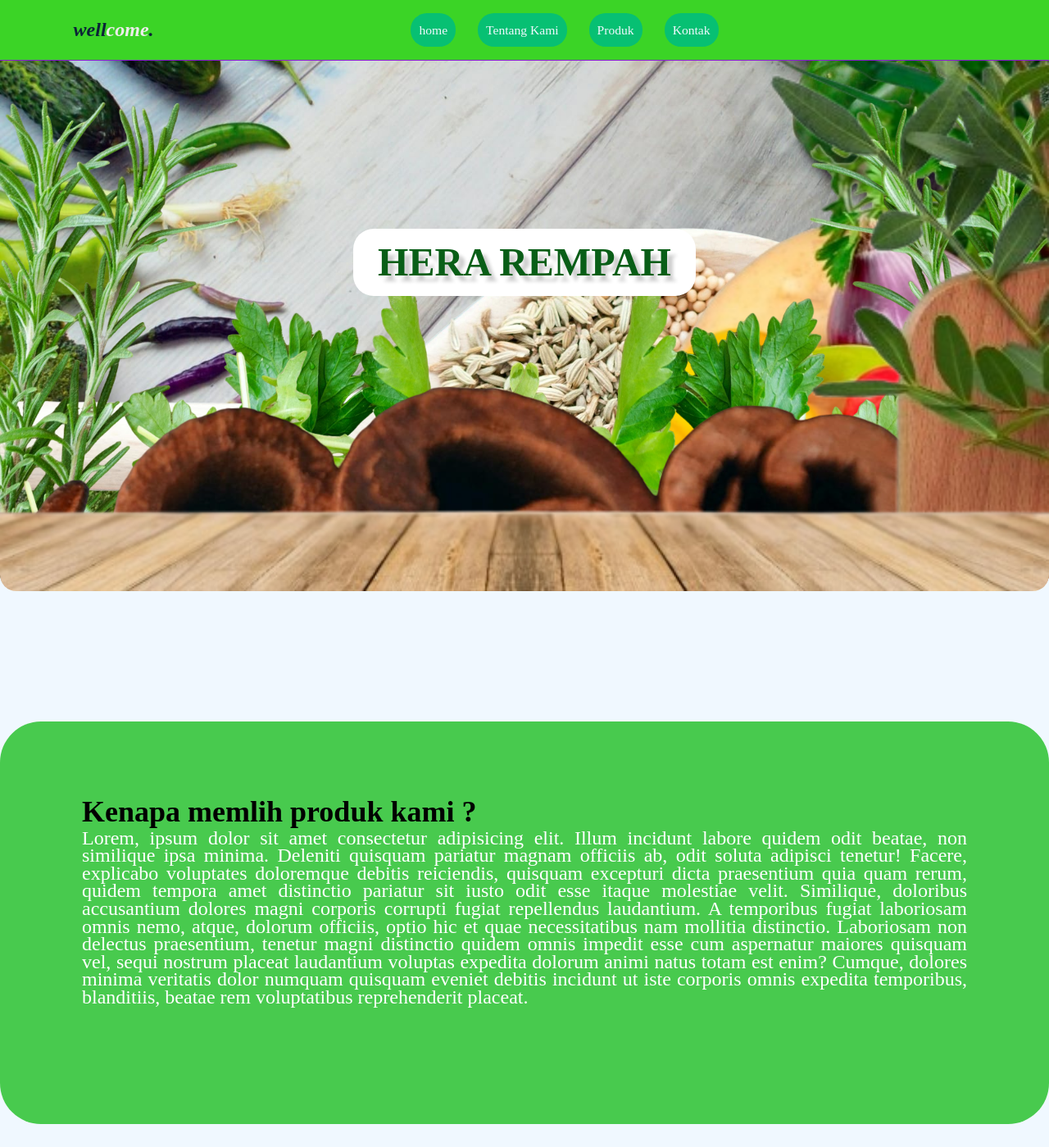
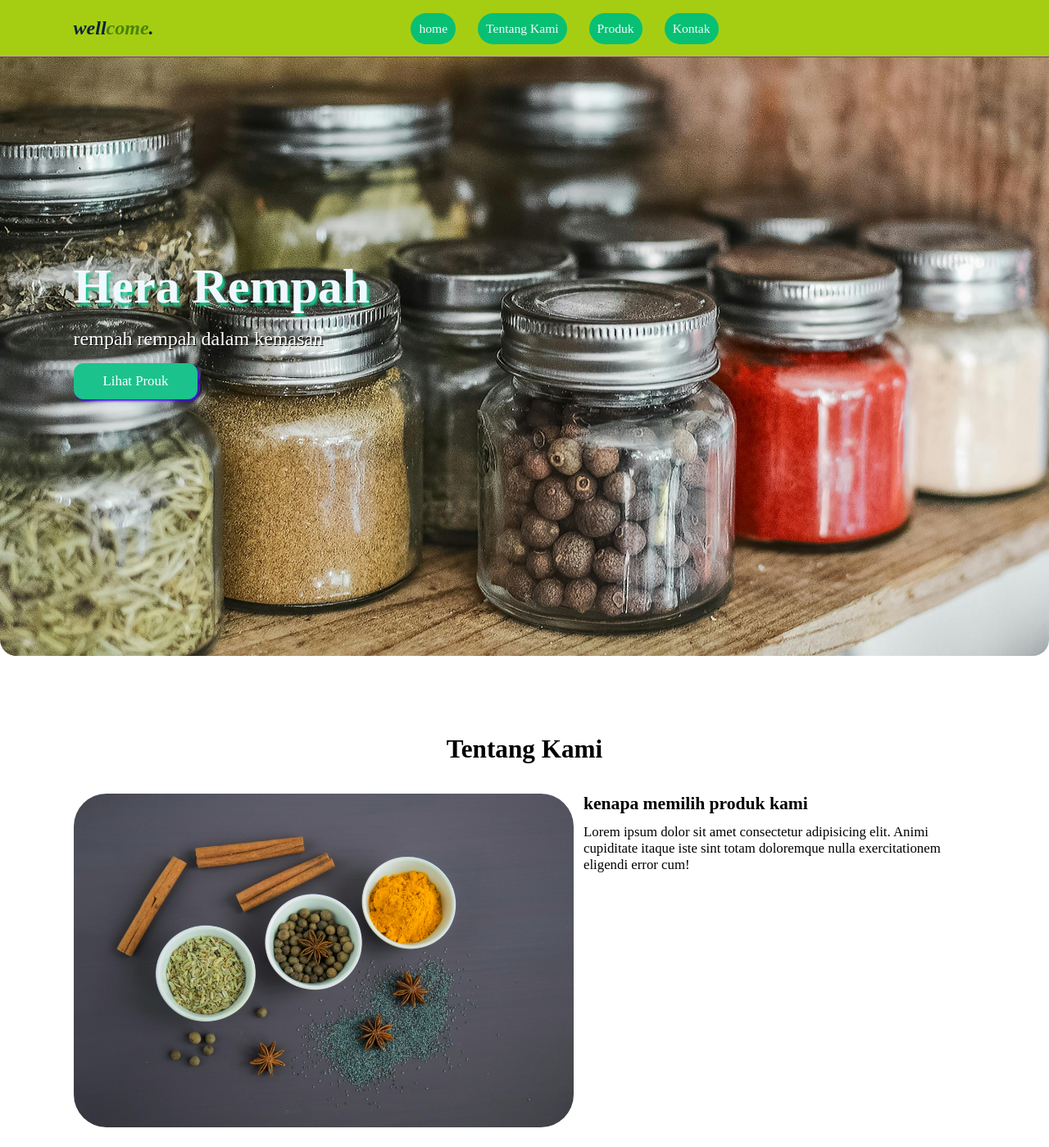
Before and after one commit to AgustianIrfani/Hera-Rempah, a plain HTML site: page index.html in a window 1280 px wide. Shown: the top 1399 px of the page at 82% size. Drawn offline with nearby package versions, Linux system fonts and the light colour scheme.

Commit message:
Add files via upload

```diff
--- a/css/style.css
+++ b/css/style.css
@@ -2,22 +2,19 @@
   margin: 0;
   padding: o;
   box-sizing: border-box;
+  outline: none;
+  border: none;
   text-decoration: none;
 }
 
 html {
   scroll-behavior: smooth;
-  font-weight: 400;
-  line-height: 1.8em;
-  color: #666;
 }
 
 body {
-  background-color: aliceblue;
+  background-color: #ffffff;
   color: black;
-  min-height: 100vh;
-  overflow-x: hidden;
-  height: 100%;
+  min-height: 2000px;
 }
 
 /* navbar */
@@ -26,13 +23,12 @@ body {
   justify-content: space-between;
   align-items: center;
   padding: 1.3rem 7%;
-  background-color: rgb(59, 212, 38);
+  background-color: rgb(165, 206, 18);
   border-bottom: 1px solid rgb(136, 29, 207);
-  position: fixed; /*absolute*/
+  position: fixed;
   top: 0;
   right: 0;
   left: 0;
-  width: 100%;
   z-index: 9999;
 }
 
@@ -44,7 +40,7 @@ body {
 }
 
 .navbar .navbar-logo span {
-  color: rgb(238, 236, 236);
+  color: #498306;
 }
 
 .navbar .navbar-nav a {
@@ -63,7 +59,7 @@ body {
   background-color: whitesmoke;
   border: 1px;
   border-radius: 20px;
-  transition: 0.3s;
+  transition: 0.5s;
 }
 
 .navbar .navbar-extra a {
@@ -79,56 +75,102 @@ body {
   display: none;
 }
 
-/* body */
-.parallax {
+/* home section */
+.hero {
+  min-height: 100vh;
+  display: flex;
+  align-items: center;
+  background-image: url(../img/daftarmenu.jpg);
+  background-repeat: no-repeat;
+  background-size: cover;
+  background-position: center;
   position: relative;
-  display: flex;
-  justify-content: center;
-  align-items: center;
-  min-height: 100vh;
-  border-radius: 20px;
+  border-radius: 0 0 20px 20px;
 }
 
-#text {
+.hero::after {
+  content: "";
+  display: block;
   position: absolute;
-  font-size: 5em;
-  color: rgb(9, 94, 23);
-  padding: 30px;
-  background-color: white;
-  border-radius: 25px;
-  text-shadow: 7px 7px 4px rgba(0, 0, 0, 0.2);
+  width: 100%;
+  height: 30%;
+  bottom: 0;
 }
 
-.parallax img {
-  position: absolute;
-  top: 0;
-  left: 0;
-  width: 100%;
-  pointer-events: none;
-  border-radius: 20px;
+.hero .content {
+  padding: 1.4rem 7%;
+  max-width: 60rem;
 }
 
-.sec {
-  position: relative;
-  background: #48ca4e;
-  padding: 100px;
-  margin-top: 200vh;
-  text-align: justify;
-  border-radius: 50px;
+.hero .content h1 {
+  font-size: 5rem;
+  color: aliceblue;
+  text-shadow: 3px 4px 3px rgb(28, 194, 139);
+  line-height: 1.2;
 }
 
-.sec h2 {
-  font-size: 3em;
-  color: rgb(0, 0, 0);
-  margin-bottom: 10px;
+.hero .content p {
+  font-size: 2rem;
+  margin-top: 1rem;
+  line-height: 1.4;
+  font-weight: 100;
+  text-shadow: 1px 1px 0.5px rgb(0, 0, 0);
+  color: rgb(255, 255, 255);
+  /* mix-blend-mode: difference; */
 }
 
-.sec p {
-  font-size: 2em;
+.hero .content .cta {
+  margin-top: 1rem;
+  display: inline-block;
+  padding: 1rem 3rem;
+  font-size: 1.4rem;
   color: #fff;
-  font-weight: 300;
+  background-color: rgb(28, 194, 139);
+  border-radius: 1rem;
+  box-shadow: 2px 2px 3px #3c0aee;
 }
 
+/* about section */
+.about {
+  padding: 8rem 7% 1.4rem;
+}
+
+.about h2 {
+  text-align: center;
+  font-size: 2.6rem;
+  margin-bottom: 3rem;
+}
+
+.about .row {
+  display: flex;
+}
+
+.about .row .about-img {
+  flex: 1 1 45rem;
+}
+
+.about .row .about-img img {
+  width: 100%;
+  border-radius: 40px;
+}
+
+.about .row .content {
+  flex: 1 1 35rem;
+  padding: 0 1rem;
+}
+.about .row .content h3 {
+  font-size: 1.8rem;
+  margin-bottom: 1rem;
+}
+
+.about .row .content p {
+  margin-top: 0.8rem;
+  font-size: 1.4rem;
+  font-weight: 100;
+  line-height: 1.6fff;
+}
+
+/* produk */
 .pimg1,
 .pimg2,
 .pimg3,
@@ -142,7 +184,7 @@ body {
   /* fixed = parallax
   scroll = normal */
   background-attachment: fixed;
-  border-radius: 30px;
+  border-radius: 30px 30px 0 0;
 }
 .pimg1 {
   /* background-image: url("../background/daftarmenu.jpg"); */
@@ -176,21 +218,21 @@ body {
 .section-kari {
   background-color: #659747;
   color: #ffffff;
-  border-radius: 30px;
+  border-radius: 0 0 30px 30px;
   font-size: 20px;
 }
 
 .section-soup {
   background-color: #a0c0cf;
   color: #000000;
-  border-radius: 30px;
+  border-radius: 0 0 30px 30px;
   font-size: 20px;
 }
 
 .section-soto {
   background-color: #9cb415;
   color: #ffffff;
-  border-radius: 30px;
+  border-radius: 0 0 30px 30px;
   font-size: 20px;
 }
 .section img {
@@ -216,6 +258,8 @@ body {
   color: #fff;
   padding: 40px;
   border-radius: 40px;
+  font-size: 2.6rem;
+  margin-bottom: 3rem;
 }
 
 .ptext .border.kari {
@@ -252,14 +296,6 @@ body {
 @media (max-width: 1366px) {
   html {
     font-size: 75%;
-  }
-  .sec {
-    margin-top: 10vh;
-  }
-  #text {
-    position: absolute;
-    font-size: 4em;
-    margin-top: -20vh;
   }
 }
 
@@ -302,12 +338,23 @@ body {
   .navbar .navbar-nav a:hover::after {
     transform: scaleX(0.2);
   }
-  .sec {
-    margin-top: -55vh;
-    padding: 20px;
+  .about .row {
+    flex-wrap: wrap;
   }
-  #text {
-    margin-top: -50vh;
+
+  .about .row .about-img img {
+    height: 24rem;
+    object-fit: cover;
+    object-position: center;
+  }
+
+  .about .row .content {
+    padding: 0;
+  }
+
+  .about .row .content h3 {
+    margin-top: 1rem;
+    font-size: 1.6rem;
   }
 }
 
@@ -316,22 +363,4 @@ body {
   html {
     font-size: 55%;
   }
-
-  .sec {
-    position: relative;
-    padding: 20px;
-    margin-top: -55vh;
-    text-align: justify;
-  }
-  #text {
-    position: absolute;
-    font-size: 2em;
-    margin-top: -45vh;
-  }
-  .pimg1,
-  .pimg2,
-  .pimg3,
-  .pimg4 {
-    background-attachment: scroll;
-  }
 }
--- a/index.html
+++ b/index.html
@@ -24,40 +24,34 @@
       </div>
     </nav>
 
-    <div class="parallax" id="home">
-      <img src="img/background.jpg" id="background" />
-      <!-- <img src="img/hill1.png" id="hill1" /> -->
-      <img src="img/hill2.png" id="hill2" />
-      <img src="img/hill3.png" id="hill3" />
-      <img src="img/hill4.png" id="hill4" />
-      <img src="img/hill5.png" id="hill5" />
-      <img src="img/tree.png" id="tree" />
-      <h2 id="text">HERA REMPAH</h2>
-      <img src="img/leaf.png" id="leaf" />
-      <img src="img/plant.png" id="plant" />
-    </div>
+    <!-- home section -->
+    <section class="hero" id="home">
+      <main class="content">
+        <h1>Hera Rempah</h1>
+        <p>rempah rempah dalam kemasan</p>
+        <a href="#produk" class="cta">Lihat Prouk</a>
+      </main>
+    </section>
+    <!-- home end -->
 
-    <section class="sec" id="about">
-      <h2>Kenapa memlih produk kami ?</h2>
-      <p>
-        Lorem, ipsum dolor sit amet consectetur adipisicing elit. Illum incidunt
-        labore quidem odit beatae, non similique ipsa minima. Deleniti quisquam
-        pariatur magnam officiis ab, odit soluta adipisci tenetur! Facere,
-        explicabo voluptates doloremque debitis reiciendis, quisquam excepturi
-        dicta praesentium quia quam rerum, quidem tempora amet distinctio
-        pariatur sit iusto odit esse itaque molestiae velit. Similique,
-        doloribus accusantium dolores magni corporis corrupti fugiat repellendus
-        laudantium. A temporibus fugiat laboriosam omnis nemo, atque, dolorum
-        officiis, optio hic et quae necessitatibus nam mollitia distinctio.
-        Laboriosam non delectus praesentium, tenetur magni distinctio quidem
-        omnis impedit esse cum aspernatur maiores quisquam vel, sequi nostrum
-        placeat laudantium voluptas expedita dolorum animi natus totam est enim?
-        Cumque, dolores minima veritatis dolor numquam quisquam eveniet debitis
-        incidunt ut iste corporis omnis expedita temporibus, blanditiis, beatae
-        rem voluptatibus reprehenderit placeat.
-      </p>
-      <br /><br />
+    <!-- about section -->
+    <section id="about" class="about">
+      <h2>Tentang Kami</h2>
+      <div class="row">
+        <div class="about-img">
+          <img src="img/baclground.jpg" alt="tentang kami" />
+        </div>
+        <div class="content">
+          <h3>kenapa memilih produk kami</h3>
+          <p>
+            Lorem ipsum dolor sit amet consectetur adipisicing elit. Animi
+            cupiditate itaque iste sint totam doloremque nulla exercitationem
+            eligendi error cum!
+          </p>
+        </div>
+      </div>
     </section>
+    <!-- about end -->
 
     <div class="pimg1" id="produk" style="margin-top: 20px">
       <div class="ptext">
@@ -171,7 +165,7 @@
         font-size: 15px;
       "
     >
-      <div class="socials" style="padding: 1rem 0">
+      <div class="socials" id="contact" style="padding: 1rem 0">
         <a href="#"><i data-feather="instagram"></i></a>
       </div>
       <div class="links">
@@ -184,6 +178,7 @@
         <p>created by <a href="">Hera Rempah</a>. | &copy; 2024.</p>
       </div>
     </footer>
+
     <!-- ikon -->
     <script>
       feather.replace();
--- a/js/script.js
+++ b/js/script.js
@@ -15,21 +15,3 @@ document.addEventListener("click", function (e) {
     navbarNav.classList.remove("active");
   }
 });
-
-// gambar gerak
-// let text = document.getElementById("text");
-let leaf = document.getElementById("leaf");
-let hill1 = document.getElementById("hill1");
-let hill4 = document.getElementById("hill4");
-let hill5 = document.getElementById("hill5");
-
-window.addEventListener("scroll", () => {
-  let value = window.scrollY;
-
-  // text.style.marginTop = value * 2.5 + "px";
-  leaf.style.top = value * -1.5 + "px";
-  leaf.style.left = value * 1.5 + "px";
-  hill5.style.left = value * 1.5 + "px";
-  hill4.style.left = value * -1.5 + "px";
-  hill1.style.top = value * 1 + "px";
-});
```
Also changed, not shown: img/baclground.jpg (added), img/daftarmenu.jpg (added).
